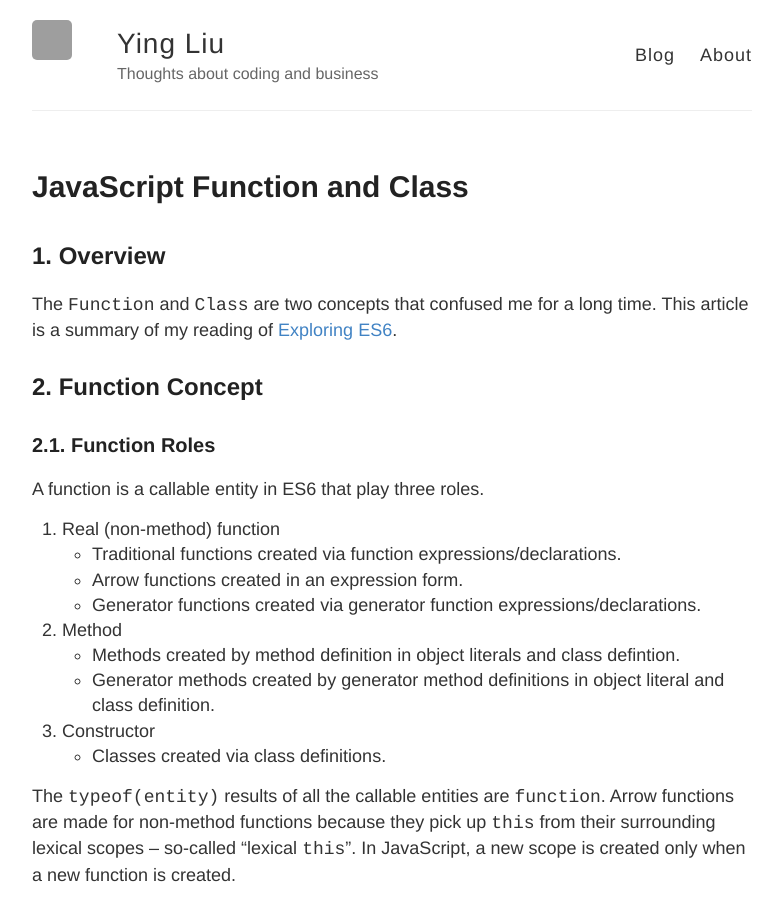
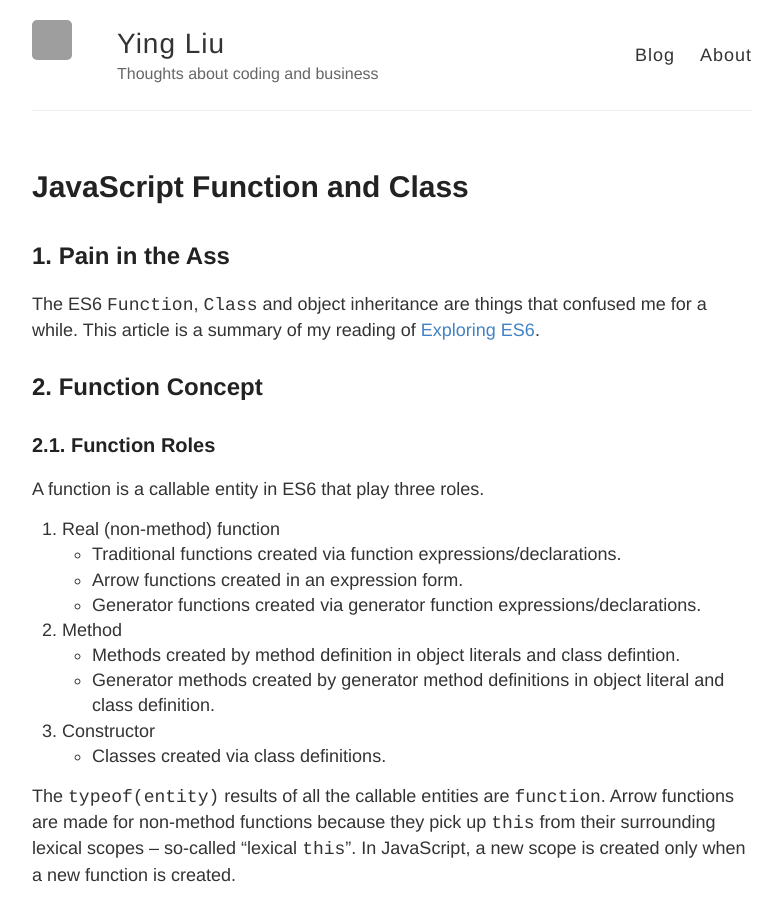
Before and after one commit to YingLiu4203/old-dev-blog, a Jekyll site: the page built from _posts/2016-11-27-javascript-function-and-class.md, in a window 1280 px wide and 900 px high. Shown: the whole window, without its empty margins (248-1030 px from the left). Built offline with Jekyll 4.4.1, drawn with Linux system fonts in a browser that asks for light colours; comment, search, counter and statistics services are not loaded; grey boxes are pictures that could not be loaded.

Commit message:
add reason

```diff
--- a/_posts/2016-11-27-javascript-function-and-class.md
+++ b/_posts/2016-11-27-javascript-function-and-class.md
@@ -7,8 +7,8 @@ tags:
 - JavaScript
 ---
 
-## 1. Overview
-The `Function` and `Class` are two concepts that confused me for a long time. This article is a summary of my reading of [Exploring ES6](http://exploringjs.com/es6.html).
+## 1. Pain in the Ass
+The ES6 `Function`, `Class` and object inheritance are things that confused me for a while. This article is a summary of my reading of [Exploring ES6](http://exploringjs.com/es6.html).
 
 ## 2. Function Concept
 ### 2.1. Function Roles
```
